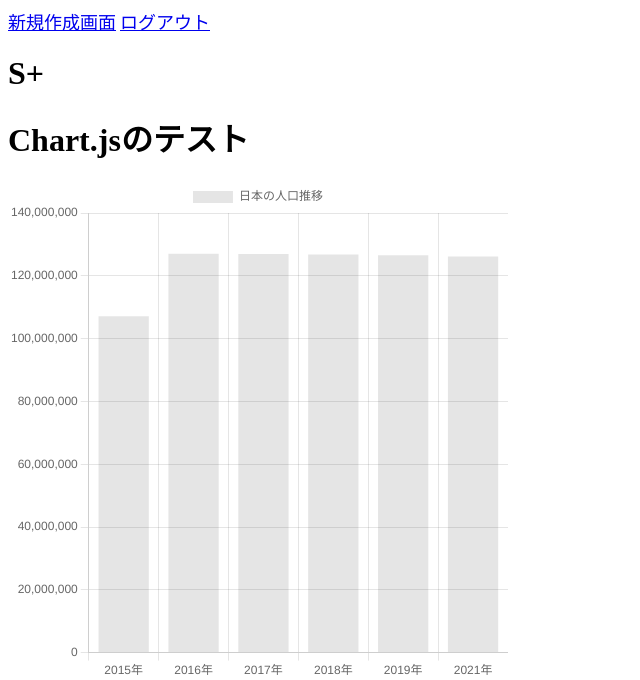
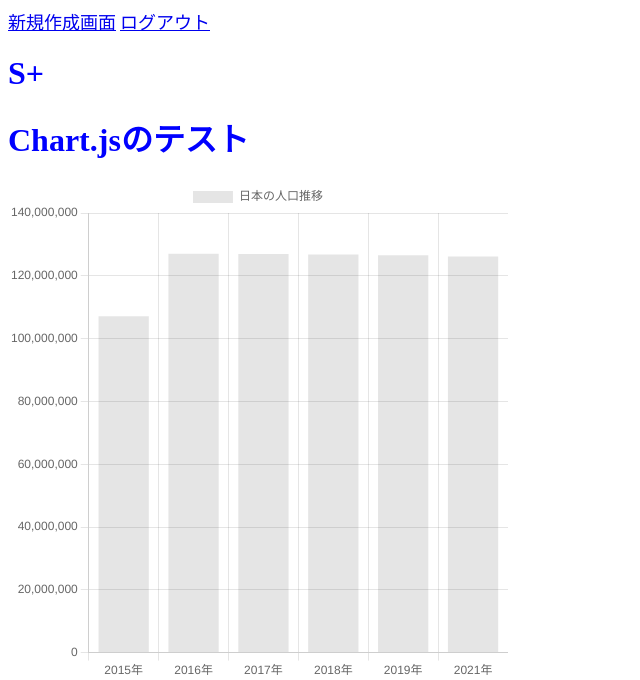
Before and after one commit to shimiiizu/NewXbrlWeb, a Flask app: page /graph3 in a window 1280 px wide. Shown: the top 680 px of the page, without its empty margins (0-640 px from the left). Run offline with Flask 2, Linux system fonts and the light colour scheme; some libraries are stand-ins or nearby versions.

Commit message:
久しぶりに開発を再開

```diff
--- a/static/css/style.css
+++ b/static/css/style.css
@@ -1,3 +1,3 @@
 h1 {
-    color: red;
+    color: blue;
 }
--- a/templates/base.html
+++ b/templates/base.html
@@ -2,6 +2,7 @@
 <html lang="ja">
 <head>
     <meta charset="utf-8">
+    <link rel="stylesheet" href="{{url_for('static', filename='css/style.css')}}">
     <title>S+</title>
     {% block head %}
     {% endblock %}
```
Also changed, not shown: templates/graph8.html (+7 -4 lines), templates/graph9.html (+4 -4 lines).
